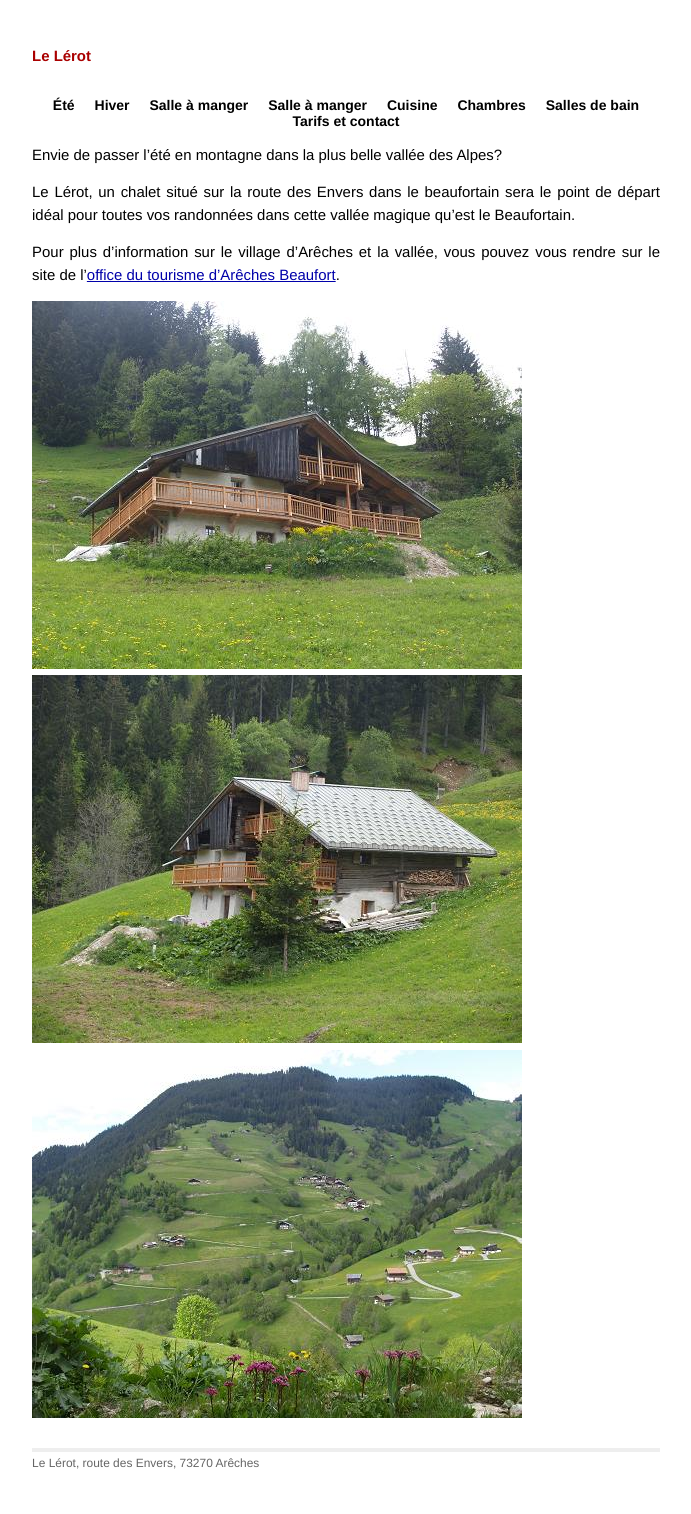
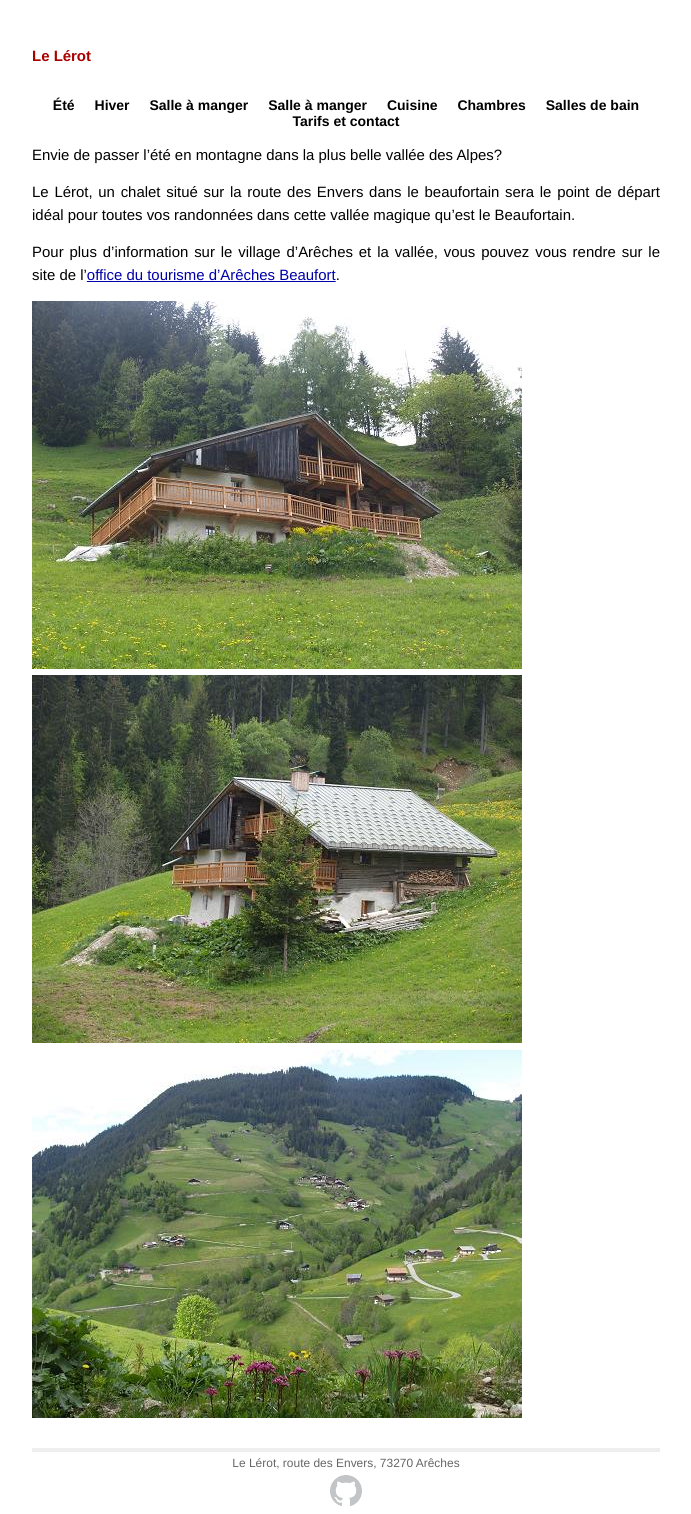
Before and after one commit to le-lerot/le-lerot.github.io, a Jekyll site: the page built from index.md, in a window 1280 px wide. Shown: the whole page, without its empty margins (294-985 px from the left). Built offline with Jekyll 4.4.1, drawn with Linux system fonts in a browser that asks for light colours; Markdown is read by kramdown in place of the engine named in the settings; before the commit the page ends 1475 px from its top, so only the background shows below that.

Commit message:
add github link

```diff
--- a/_layouts/default.html
+++ b/_layouts/default.html
@@ -39,7 +39,8 @@
           {{ content }}
 
           <div class="footer">
-						Le Lérot, route des Envers, 73270 Arêches
+						Le Lérot, route des Envers, 73270 Arêches<br/>
+            <a href="https://github.com/le-lerot"><img src="{{ site.url }}/assets/github.png"</a>
           </div>
         </div>
 
--- a/css/main.css
+++ b/css/main.css
@@ -125,6 +125,7 @@ a:visited { color: #a0a; }
   border-top: 4px solid #eee;
   margin-top: 2em;
   overflow: hidden;
+  text-align:center;
 }
 
 .footer .contact {
```
Also changed, not shown: assets/github.png (added).
